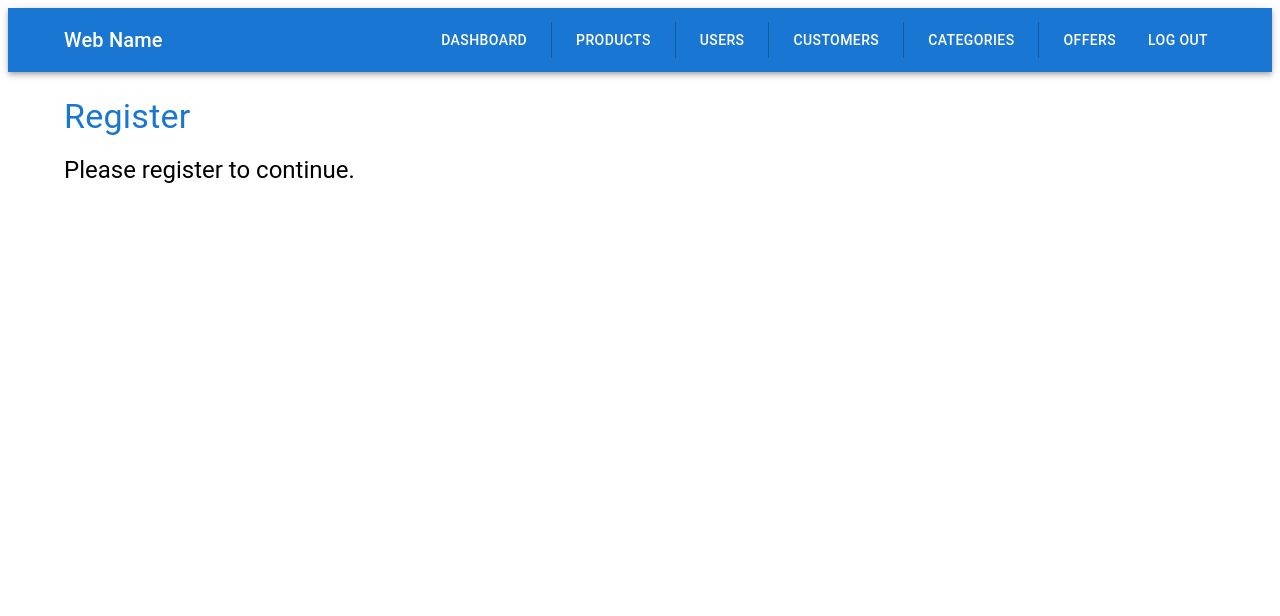
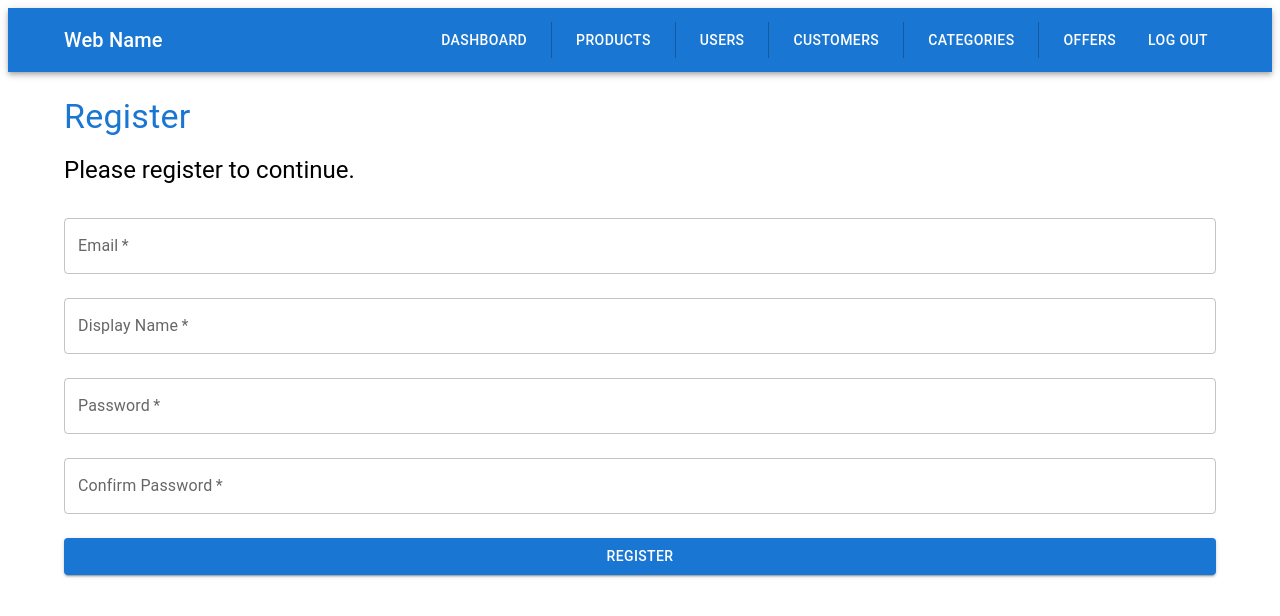
Before and after one commit to MichTak02/PB138-project-customer-support, a React (Vite) app in the folder frontend/: page /register in a window 1280 px wide. Shown: the top 616 px of the page. Built offline with nearby package versions, Linux system fonts and the light colour scheme.

Commit message:
fix: login & register forms

```diff
--- a/frontend/src/pages/Login.tsx
+++ b/frontend/src/pages/Login.tsx
@@ -1,14 +1,53 @@
-import React from 'react';
+import React, { useState } from 'react';
 import Page from '../components/base/Page';
-import { Typography } from '@mui/material';
-
+import { Typography, TextField, Button, Box } from '@mui/material';
 
 export function Login() {
+  const [email, setEmail] = useState('');
+  const [password, setPassword] = useState('');
+
+  const handleEmailChange = (event: React.ChangeEvent<HTMLInputElement>) => {
+    setEmail(event.target.value);
+  };
+
+  const handlePasswordChange = (event: React.ChangeEvent<HTMLInputElement>) => {
+    setPassword(event.target.value);
+  };
+
+  const handleSubmit = (event: React.FormEvent<HTMLFormElement>) => {
+    event.preventDefault();
+    console.log('Email:', email);
+    console.log('Password:', password);
+  };
+
   return (
     <Page title="Login">
       <Typography component="p" variant="h5">
         Please log in to continue.
       </Typography>
+      <Box component="form" onSubmit={handleSubmit} sx={{ mt: 2 }}>
+        <TextField
+          label="Email"
+          type="email"
+          fullWidth
+          required
+          margin="normal"
+          value={email}
+          onChange={handleEmailChange}
+        />
+        <TextField
+          label="Password"
+          type="password"
+          fullWidth
+          required
+          margin="normal"
+          value={password}
+          onChange={handlePasswordChange}
+        />
+        <Button type="submit" variant="contained" color="primary" fullWidth sx={{ mt: 2 }}>
+          Log In
+        </Button>
+      </Box>
     </Page>
   );
 }
--- a/frontend/src/pages/Register.tsx
+++ b/frontend/src/pages/Register.tsx
@@ -1,13 +1,90 @@
-import React from 'react';
+import React, { useState } from 'react';
 import Page from '../components/base/Page';
-import { Typography } from '@mui/material';
+import { Typography, TextField, Button, Box, Alert } from '@mui/material';
 
 export function Register() {
+  const [email, setEmail] = useState('');
+  const [displayName, setDisplayName] = useState('');
+  const [password, setPassword] = useState('');
+  const [confirmPassword, setConfirmPassword] = useState('');
+  const [error, setError] = useState('');
+
+  const handleEmailChange = (event: React.ChangeEvent<HTMLInputElement>) => {
+    setEmail(event.target.value);
+  };
+
+  const handleDisplayNameChange = (event: React.ChangeEvent<HTMLInputElement>) => {
+    setDisplayName(event.target.value);
+  };
+
+  const handlePasswordChange = (event: React.ChangeEvent<HTMLInputElement>) => {
+    setPassword(event.target.value);
+  };
+
+  const handleConfirmPasswordChange = (event: React.ChangeEvent<HTMLInputElement>) => {
+    setConfirmPassword(event.target.value);
+  };
+
+  const handleSubmit = (event: React.FormEvent<HTMLFormElement>) => {
+    event.preventDefault();
+    if (password !== confirmPassword) {
+      setError('Passwords do not match');
+      return;
+    }
+    // Add registration logic here
+    console.log('Email:', email);
+    console.log('Display Name:', displayName);
+    console.log('Password:', password);
+    setError('');
+  };
+
   return (
     <Page title="Register">
       <Typography component="p" variant="h5">
         Please register to continue.
       </Typography>
+      <Box component="form" onSubmit={handleSubmit} sx={{ mt: 2 }}>
+        {error && <Alert severity="error">{error}</Alert>}
+        <TextField
+          label="Email"
+          type="email"
+          fullWidth
+          required
+          margin="normal"
+          value={email}
+          onChange={handleEmailChange}
+        />
+        <TextField
+          label="Display Name"
+          type="text"
+          fullWidth
+          required
+          margin="normal"
+          value={displayName}
+          onChange={handleDisplayNameChange}
+        />
+        <TextField
+          label="Password"
+          type="password"
+          fullWidth
+          required
+          margin="normal"
+          value={password}
+          onChange={handlePasswordChange}
+        />
+        <TextField
+          label="Confirm Password"
+          type="password"
+          fullWidth
+          required
+          margin="normal"
+          value={confirmPassword}
+          onChange={handleConfirmPasswordChange}
+        />
+        <Button type="submit" variant="contained" color="primary" fullWidth sx={{ mt: 2 }}>
+          Register
+        </Button>
+      </Box>
     </Page>
   );
 }
```
